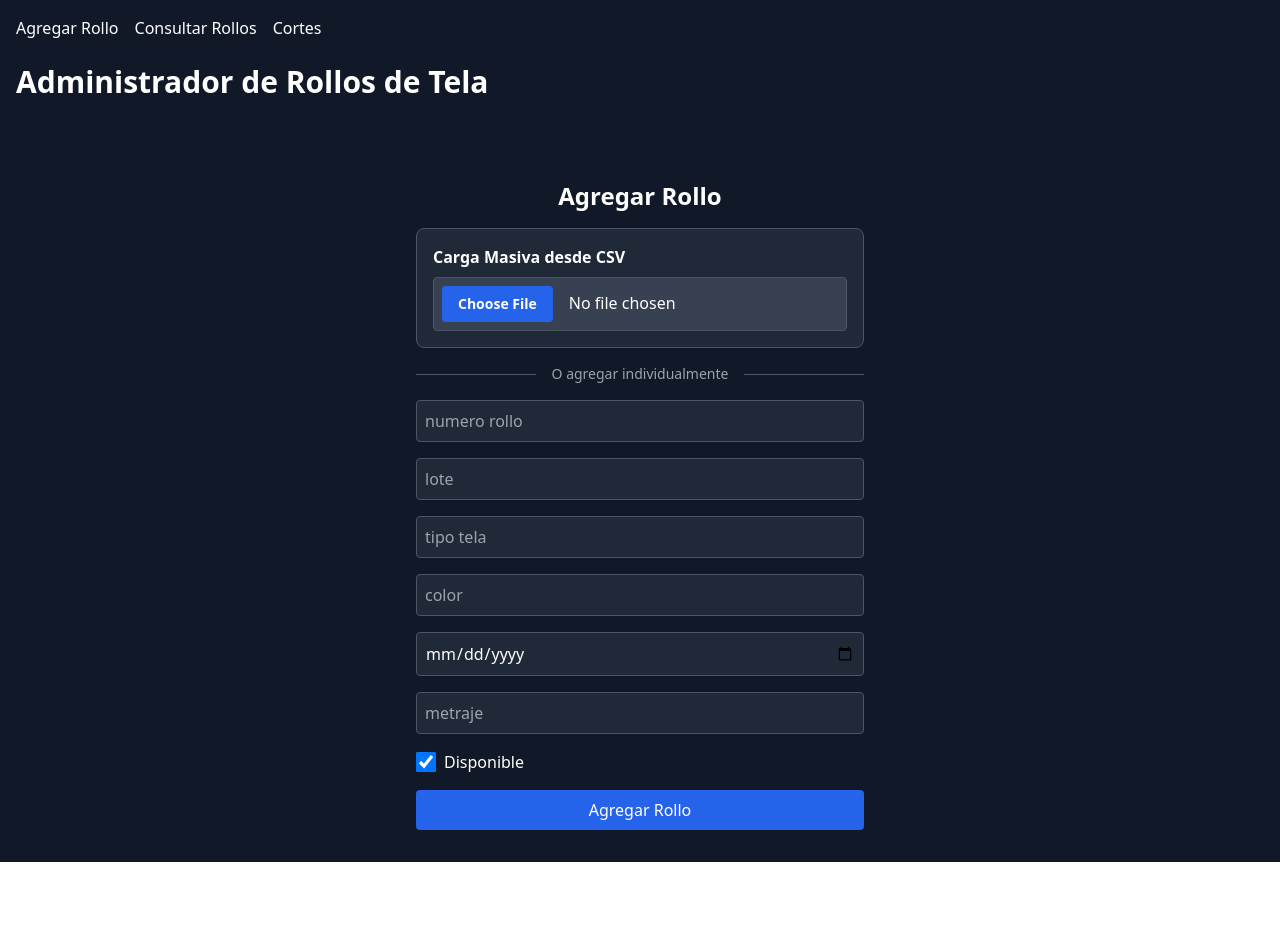
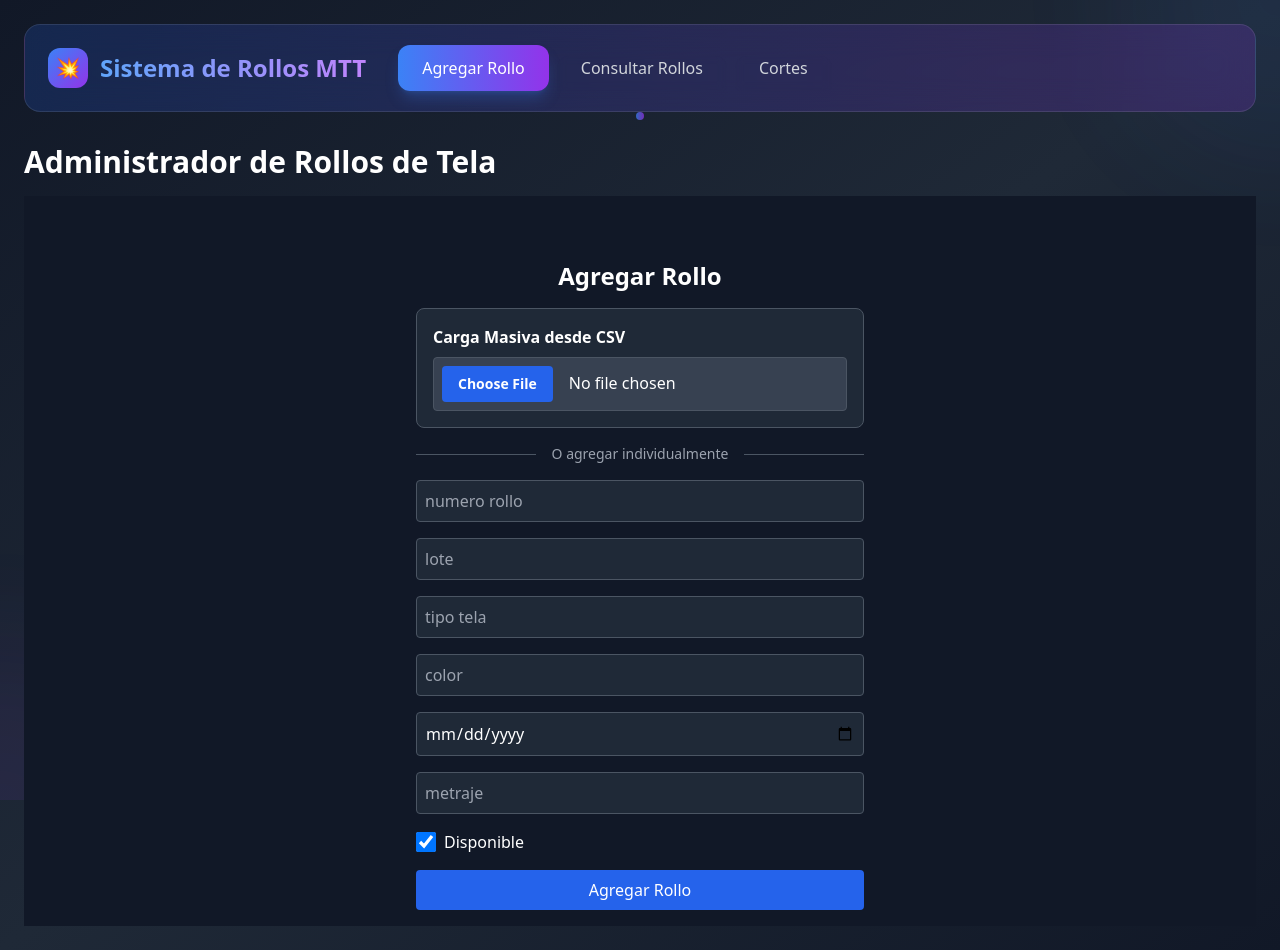
Before and after one commit to MontoyaEmiliano/mesa-de-corte, a React (Vite) app: page / in a window 1280 px wide. Before the commit the page ends 862 px from the top, so only its background shows below. Built offline with nearby package versions, Linux system fonts and the light colour scheme.

Commit message:
cortes con disponibilidad marcada y numero

```diff
--- a/src/components/Cortes.jsx
+++ b/src/components/Cortes.jsx
@@ -1,13 +1,20 @@
 import { useState, useEffect } from "react";
 import axios from "axios";
+
+axios.defaults.baseURL = "http://localhost:8000";
+axios.defaults.headers.common["Content-Type"] = "application/json";
+axios.defaults.headers.common["Accept"] = "application/json";
 
 export default function Cortes() {
   const [tipoTela, setTipoTela] = useState("");
   const [color, setColor] = useState("");
   const [metrosRequeridos, setMetrosRequeridos] = useState("");
   const [rollos, setRollos] = useState([]);
+  const [rollosFiltrados, setRollosFiltrados] = useState([]);
+  const [rollosSeleccionados, setRollosSeleccionados] = useState([]);
+  const [rollosUsados, setRollosUsados] = useState([]);
+  const [numerosEditados, setNumerosEditados] = useState({});
   const [resultado, setResultado] = useState(null);
-  const [rollosUsados, setRollosUsados] = useState([]);
 
   useEffect(() => {
     const fetchRollos = async () => {
@@ -23,35 +30,102 @@ export default function Cortes() {
 
   const verificarDisponibilidad = () => {
     const disponibles = rollos
-      .filter(r =>
-        r.disponible &&
-        r.tipo_tela?.toLowerCase().includes(tipoTela.toLowerCase()) &&
-        r.color?.toLowerCase().includes(color.toLowerCase())
+      .filter(
+        (r) =>
+          r.disponible &&
+          r.tipo_tela?.toLowerCase().includes(tipoTela.toLowerCase()) &&
+          r.color?.toLowerCase().includes(color.toLowerCase())
       )
-      .sort((a, b) => parseFloat(b.metraje) - parseFloat(a.metraje)); // orden ascendente
+      .sort((a, b) => parseFloat(b.metraje) - parseFloat(a.metraje));
 
     const requerido = parseFloat(metrosRequeridos);
     if (isNaN(requerido) || requerido <= 0) {
       setResultado("⚠️ Ingresa una cantidad válida de metros.");
+      setRollosFiltrados([]);
+      setRollosSeleccionados([]);
       setRollosUsados([]);
+      setNumerosEditados({});
       return;
     }
 
-    let acumulado = 0;
-    const usados = [];
-
-    for (const rollo of disponibles) {
-      if (acumulado >= requerido) break;
-      acumulado += parseFloat(rollo.metraje || 0);
-      usados.push(rollo);
+    if (disponibles.length === 0) {
+      setResultado("❌ No hay rollos disponibles que coincidan con los filtros.");
+      setRollosFiltrados([]);
+      setRollosSeleccionados([]);
+      setRollosUsados([]);
+      setNumerosEditados({});
+      return;
     }
 
-    if (acumulado >= requerido) {
-      setResultado(`✅ ¡Sí hay suficiente! Hay ${acumulado.toFixed(2)} m disponibles con ${usados.length} rollo(s).`);
-      setRollosUsados(usados);
+    setRollosFiltrados(disponibles);
+    setRollosSeleccionados([]);
+    setRollosUsados([]);
+    setNumerosEditados({});
+    setResultado(`Selecciona manualmente los rollos hasta alcanzar al menos ${requerido} metros.`);
+  };
+
+  const toggleSeleccion = (rollo) => {
+    const yaSeleccionado = rollosSeleccionados.find((r) => r.id === rollo.id);
+    let nuevosSeleccionados;
+
+    if (yaSeleccionado) {
+      nuevosSeleccionados = rollosSeleccionados.filter((r) => r.id !== rollo.id);
+      const nuevosNumeros = { ...numerosEditados };
+      delete nuevosNumeros[rollo.id];
+      setNumerosEditados(nuevosNumeros);
     } else {
-      setResultado(`❌ No hay suficiente. Solo hay ${acumulado.toFixed(2)} m disponibles.`);
-      setRollosUsados(usados);
+      nuevosSeleccionados = [...rollosSeleccionados, rollo];
+      setNumerosEditados((prev) => ({
+        ...prev,
+        [rollo.id]: rollo.numero_rollo || ""
+      }));
+    }
+
+    setRollosSeleccionados(nuevosSeleccionados);
+
+    const total = nuevosSeleccionados.reduce((acc, r) => acc + parseFloat(r.metraje), 0);
+    if (total >= parseFloat(metrosRequeridos)) {
+      setResultado(`✅ Suficiente metraje seleccionado (${total.toFixed(2)} m).`);
+      setRollosUsados(nuevosSeleccionados);
+    } else {
+      setResultado(`❌ Aún no hay suficiente. Seleccionado: ${total.toFixed(2)} m.`);
+      setRollosUsados([]);
+    }
+  };
+
+  const actualizarNumeroRollo = (id, nuevoNumero) => {
+    setNumerosEditados((prev) => ({
+      ...prev,
+      [id]: nuevoNumero
+    }));
+  };
+
+  const marcarComoNoDisponibles = async () => {
+    try {
+      for (const rollo of rollosUsados) {
+        const numeroEditado = numerosEditados[rollo.id];
+        await axios.put(`/rollos/${rollo.id}/`, {
+          ...rollo,
+          numero_rollo: numeroEditado,
+          disponible: false
+        });
+      }
+      setResultado("✅ Rollos marcados como no disponibles.");
+      setRollosSeleccionados([]);
+      setRollosUsados([]);
+      setNumerosEditados({});
+      setTipoTela("");
+      setColor("");
+      setMetrosRequeridos("");
+      const res = await axios.get("/rollos/");
+      setRollos(res.data);
+    } catch (error) {
+      console.error("Error al actualizar rollos:", error);
+      setResultado(
+        `❌ Error al marcar rollos como usados: ${
+          error.response?.data?.detail || error.message
+        }`
+      );
     }
   };
 
@@ -94,20 +168,41 @@ export default function Cortes() {
           </div>
         )}
 
-        {rollosUsados.length > 0 && (
-          <div className="mt-6 border-t border-gray-600 pt-4">
-            <h2 className="text-lg font-semibold mb-2">Rollos utilizados:</h2>
+        {rollosFiltrados.length > 0 && (
+          <div className="mt-4">
+            <h2 className="text-lg font-semibold mb-2">Selecciona los rollos:</h2>
             <table className="w-full text-sm border border-gray-600">
               <thead className="bg-gray-700">
                 <tr>
+                  <th className="p-2 border border-gray-600">Usar</th>
+                  <th className="p-2 border border-gray-600">Número</th>
                   <th className="p-2 border border-gray-600">Lote</th>
                   <th className="p-2 border border-gray-600">Fecha</th>
                   <th className="p-2 border border-gray-600">Metraje</th>
                 </tr>
               </thead>
               <tbody>
-                {rollosUsados.map((r) => (
+                {rollosFiltrados.map((r) => (
                   <tr key={r.id} className="border-t border-gray-700">
+                    <td className="p-2 border border-gray-600 text-center">
+                      <input
+                        type="checkbox"
+                        checked={rollosSeleccionados.some((sel) => sel.id === r.id)}
+                        onChange={() => toggleSeleccion(r)}
+                      />
+                    </td>
+                    <td className="p-2 border border-gray-600">
+                      {rollosSeleccionados.some((sel) => sel.id === r.id) ? (
+                        <input
+                          type="text"
+                          value={numerosEditados[r.id] || ""}
+                          onChange={(e) => actualizarNumeroRollo(r.id, e.target.value)}
+                          className="w-full p-1 bg-gray-700 border border-gray-600 rounded"
+                        />
+                      ) : (
+                        r.numero_rollo || ""
+                      )}
+                    </td>
                     <td className="p-2 border border-gray-600">{r.lote}</td>
                     <td className="p-2 border border-gray-600">{r.fecha}</td>
                     <td className="p-2 border border-gray-600">{r.metraje} m</td>
@@ -117,6 +212,15 @@ export default function Cortes() {
             </table>
           </div>
         )}
+
+        {rollosUsados.length > 0 && (
+          <button
+            onClick={marcarComoNoDisponibles}
+            className="mt-4 w-full px-4 py-2 bg-green-600 hover:bg-green-700 rounded font-semibold"
+          >
+            Confirmar y marcar como usados
+          </button>
+        )}
       </div>
     </div>
   );
--- a/src/router/Routerr.jsx
+++ b/src/router/Routerr.jsx
@@ -1,22 +1,111 @@
-import { BrowserRouter, Routes, Route, Link } from "react-router-dom";
+import { BrowserRouter, Routes, Route, Link, useLocation } from "react-router-dom";
+import { useState, useEffect } from "react";
 import Agregar from "../pages/Agregar";
 import Consultar from "../pages/Consultar";
 import CortesPage from "../pages/CortesPage";
 
+function NavLink({ to, children, isActive }) {
+  return (
+    <Link
+      to={to}
+      className={`
+        relative px-6 py-3 rounded-xl font-medium transition-all duration-300 transform hover:scale-105
+        ${isActive
+          ? 'bg-gradient-to-r from-blue-500 to-purple-600 text-white shadow-lg shadow-blue-500/25'
+          : 'text-gray-300 hover:text-white hover:bg-white/10 backdrop-blur-sm'
+        }
+        before:absolute before:inset-0 before:rounded-xl before:bg-gradient-to-r before:from-blue-500 before:to-purple-600 before:opacity-0 before:transition-opacity before:duration-300
+        hover:before:opacity-20
+      `}
+    >
+      <span className="relative z-10">{children}</span>
+    </Link>
+  );
+}
+
+function Navigation() {
+  const location = useLocation();
+  const [mounted, setMounted] = useState(false);
+
+  useEffect(() => {
+    setMounted(true);
+  }, []);
+
+  const navItems = [
+    { path: '/', label: 'Agregar Rollo' },
+    { path: '/consultar', label: 'Consultar Rollos' },
+    { path: '/cortes', label: 'Cortes' }
+  ];
+
+  return (
+    <nav className="relative mb-8">
+      {/* Fondo con efecto glassmorphism */}
+      <div className="absolute inset-0 bg-gradient-to-r from-blue-600/20 to-purple-600/20 backdrop-blur-lg rounded-2xl border border-white/10"></div>
+
+      {/* Contenido del navbar */}
+      <div className="relative z-10 flex items-center p-6">
+        {/* Logo/Título */}
+        <div className="flex items-center space-x-3">
+          <div className="w-10 h-10 bg-gradient-to-br from-blue-500 to-purple-600 rounded-xl flex items-center justify-center transform hover:rotate-12 transition-transform duration-300">
+            <span className="text-xl font-bold">💥</span>
+          </div>
+          <h1 className="text-2xl font-bold bg-gradient-to-r from-blue-400 to-purple-400 bg-clip-text text-transparent">
+            Sistema de Rollos MTT
+          </h1>
+        </div>
+
+        {/* Links de navegación */}
+        <div className="flex items-center space-x-2 ml-8">
+          {navItems.map((item, index) => (
+            <div
+              key={item.path}
+              className={`transform transition-all duration-500 ${
+                mounted ? 'translate-y-0 opacity-100' : 'translate-y-4 opacity-0'
+              }`}
+              style={{ transitionDelay: `${index * 100}ms` }}
+            >
+              <NavLink
+                to={item.path}
+                isActive={location.pathname === item.path}
+              >
+                <span>{item.label}</span>
+              </NavLink>
+            </div>
+          ))}
+        </div>
+      </div>
+
+      {/* Indicador de página activa */}
+      <div className="absolute -bottom-2 left-1/2 transform -translate-x-1/2">
+        <div className="w-2 h-2 bg-gradient-to-r from-blue-500 to-purple-600 rounded-full animate-pulse"></div>
+      </div>
+    </nav>
+  );
+}
+
 export default function AppRouter() {
   return (
     <BrowserRouter>
-      <div className="bg-gray-900 text-white min-h-screen p-4">
-        <nav className="flex gap-4 mb-6">
-          <Link to="/" className="hover:underline">Agregar Rollo</Link>
-          <Link to="/consultar" className="hover:underline">Consultar Rollos</Link>
-          <Link to="/cortes" className="hover:underline">Cortes</Link>
-        </nav>
-        <Routes>
-          <Route path="/" element={<Agregar />} />
-          <Route path="/consultar" element={<Consultar />} />
-          <Route path="/cortes" element={<CortesPage />} />
-        </Routes>
+      <div className="bg-gradient-to-br from-gray-900 via-gray-800 to-gray-900 text-white min-h-screen">
+        {/* Efectos de fondo */}
+        <div className="fixed inset-0 overflow-hidden pointer-events-none">
+          <div className="absolute -top-40 -right-40 w-80 h-80 bg-blue-500/10 rounded-full blur-3xl animate-pulse"></div>
+          <div className="absolute -bottom-40 -left-40 w-80 h-80 bg-purple-500/10 rounded-full blur-3xl animate-pulse" style={{ animationDelay: '2s' }}></div>
+        </div>
+
+        {/* Contenido principal */}
+        <div className="relative z-10 p-6">
+          <Navigation />
+
+          {/* Contenedor de páginas con animación */}
+          <div className="transition-all duration-300 ease-in-out">
+            <Routes>
+              <Route path="/" element={<Agregar />} />
+              <Route path="/consultar" element={<Consultar />} />
+              <Route path="/cortes" element={<CortesPage />} />
+            </Routes>
+          </div>
+        </div>
       </div>
     </BrowserRouter>
   );
```
